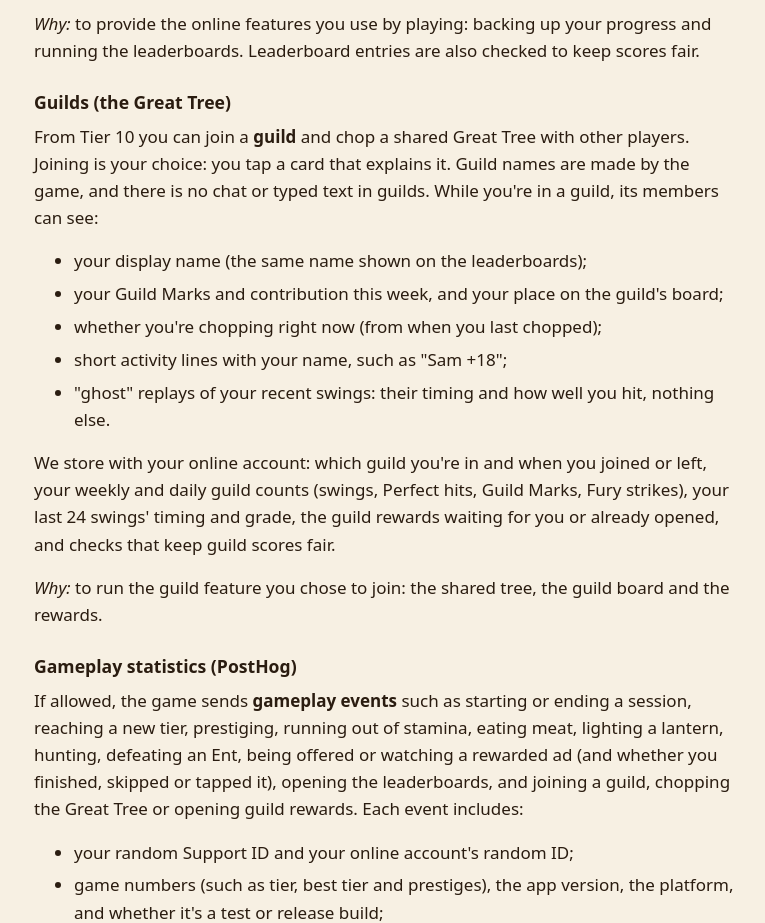
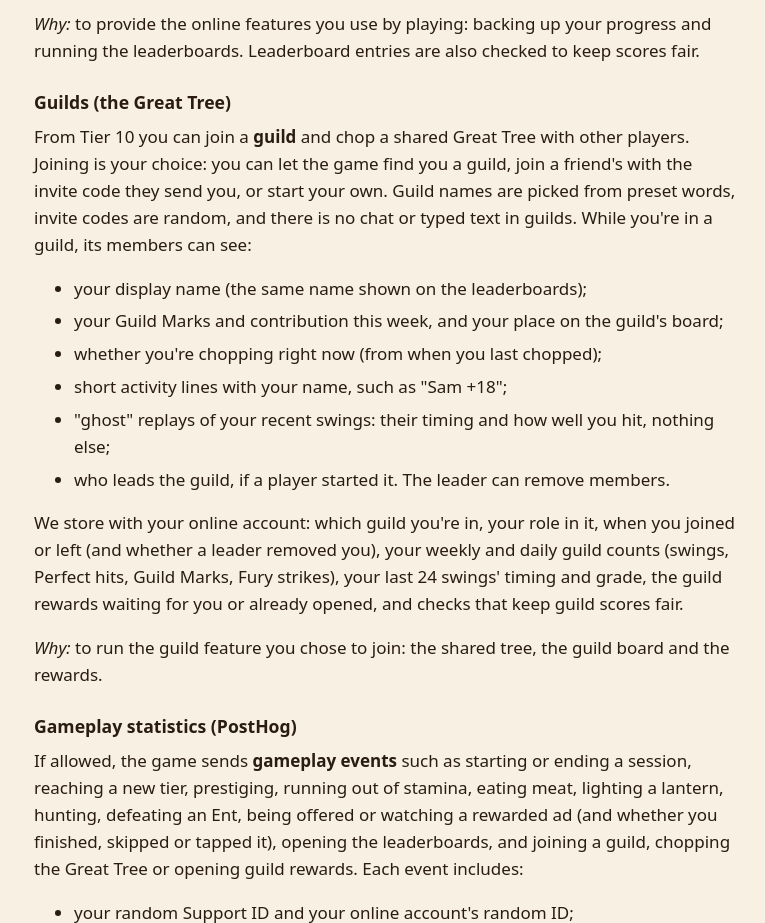
Before and after one commit to gallantoath/gallantoath.github.io, a plain HTML site: page privacy/index.html in a window 1280 px wide. Shown: the part 1840-2763 px from the top of the page, without its empty margins (254-1019 px from the left). Drawn offline with Linux system fonts and the light colour scheme.

Commit message:
Privacy policy: guilds you start, invite codes, leaders

```diff
--- a/privacy/index.html
+++ b/privacy/index.html
@@ -83,16 +83,19 @@
 
 		<h3>Guilds (the Great Tree)</h3>
 		<p>From Tier 10 you can join a <strong>guild</strong> and chop a shared Great Tree with other players. Joining
-			is your choice: you tap a card that explains it. Guild names are made by the game, and there is no chat or
-			typed text in guilds. While you're in a guild, its members can see:</p>
+			is your choice: you can let the game find you a guild, join a friend's with the invite code they send you, or start
+			your own. Guild names are picked from preset words, invite codes are random, and there is no chat or typed text
+			in guilds. While you're in a guild, its members can see:</p>
 		<ul>
 			<li>your display name (the same name shown on the leaderboards);</li>
 			<li>your Guild Marks and contribution this week, and your place on the guild's board;</li>
 			<li>whether you're chopping right now (from when you last chopped);</li>
 			<li>short activity lines with your name, such as "Sam +18";</li>
-			<li>"ghost" replays of your recent swings: their timing and how well you hit, nothing else.</li>
+			<li>"ghost" replays of your recent swings: their timing and how well you hit, nothing else;</li>
+			<li>who leads the guild, if a player started it. The leader can remove members.</li>
 		</ul>
-		<p>We store with your online account: which guild you're in and when you joined or left, your weekly and daily
+		<p>We store with your online account: which guild you're in, your role in it, when you joined or left (and whether
+			a leader removed you), your weekly and daily
 			guild counts (swings, Perfect hits, Guild Marks, Fury strikes), your last 24 swings' timing and grade, the
 			guild rewards waiting for you or already opened, and checks that keep guild scores fair.</p>
 		<p><em>Why:</em> to run the guild feature you chose to join: the shared tree, the guild board and the
```
